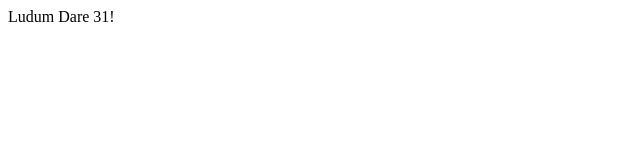
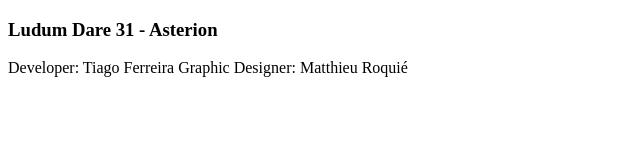
Before and after one commit to tiagojdf/LD31, a plain HTML site: page index.html in a window 1280 px wide. Shown: the whole page, without its empty margins (0-640 px from the left). Drawn offline with Linux system fonts and the light colour scheme.

Commit message:
Update index.html

```diff
--- a/index.html
+++ b/index.html
@@ -1,7 +1,10 @@
 <!doctype html>
 <title>Ludum Dare 31</title>
 <body>
-  Ludum Dare 31!
+  <h3>Ludum Dare 31 - Asterion</h3>
   <div id="stage">
   </div>
+  <p>Developer: Tiago Ferreira
+    Graphic Designer: Matthieu Roquié
+  </p>
 </body>
```
